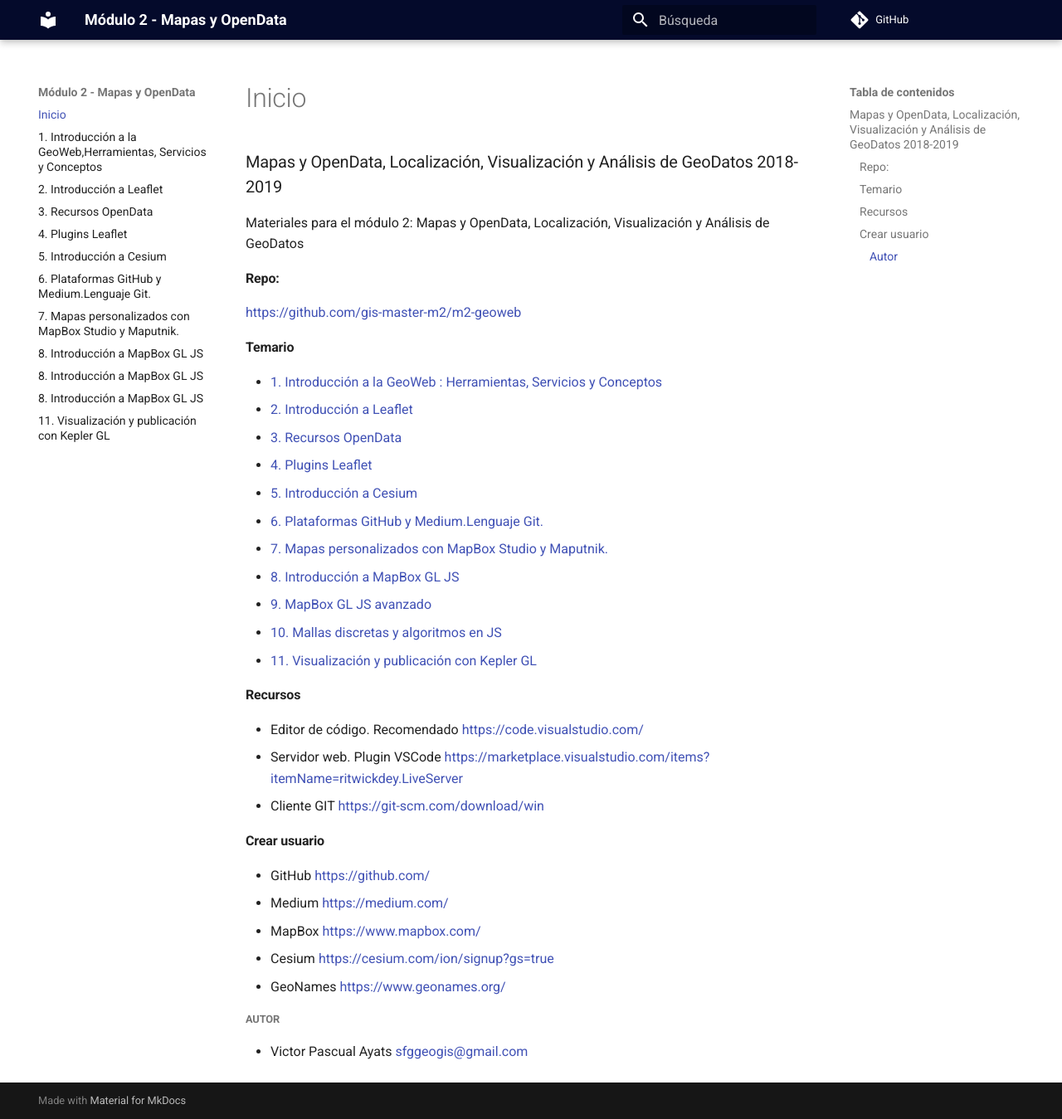
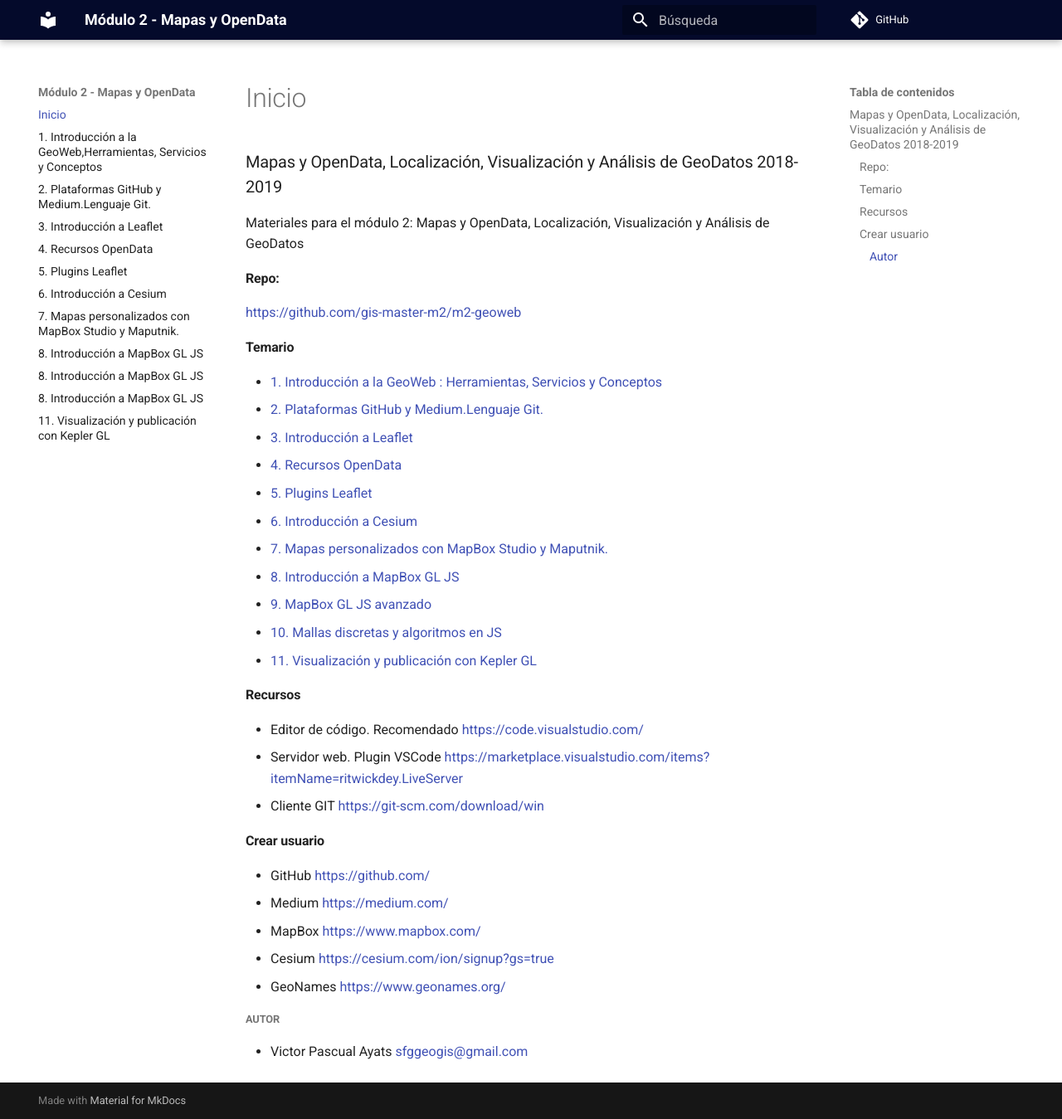
Before and after one commit to thaisfsiq/m2-geoweb, an MkDocs documentation site: the page built from docs/index.md, in a window 1280 px wide and 1349 px high. Shown: the whole window at 83% size. Built offline with MkDocs 1.6.1 and Material for MkDocs 9.7.7, drawn with Linux system fonts in a browser that asks for light colours; comment, search, counter and statistics services are not loaded; some of the changed lines change nothing that is shown.

Commit message:
change ppt

```diff
--- a/docs/index.md
+++ b/docs/index.md
@@ -7,17 +7,17 @@
 
 #### Temario
 
-* [1. Introducción a la GeoWeb : Herramientas, Servicios y Conceptos](1_introduccion_a_las_tecnologias_geoweb)
-* [2. Introducción a Leaflet](2_introduccion_a_leaflet)
-* [3. Recursos OpenData](3_recursos_open_data)
-* [4. Plugins Leaflet](4_plugins_leaflet)
-* [5. Introducción a Cesium](5_introduccion_a_cesium)
-* [6. Plataformas GitHub y Medium.Lenguaje Git.](6_taller_github)
-* [7. Mapas personalizados con MapBox Studio y Maputnik.](7_introduccion_a_vector_tiles)
-* [8. Introducción a MapBox GL JS](8_introduccion_a_mapbox)
-* [9. MapBox GL JS avanzado](8_introduccion_a_mapbox)
-* [10. Mallas discretas y algoritmos en JS](8_introduccion_a_mapbox)
-* [11. Visualización y publicación con Kepler GL](11_visualizacion_con_kepler_gl)
+* [1. Introducción a la GeoWeb : Herramientas, Servicios y Conceptos](introduccion_a_las_tecnologias_geoweb)
+* [2. Plataformas GitHub y Medium.Lenguaje Git.](taller_github)
+* [3. Introducción a Leaflet](introduccion_a_leaflet)
+* [4. Recursos OpenData](recursos_open_data)
+* [5. Plugins Leaflet](plugins_leaflet)
+* [6. Introducción a Cesium](introduccion_a_cesium)
+* [7. Mapas personalizados con MapBox Studio y Maputnik.](introduccion_a_vector_tiles)
+* [8. Introducción a MapBox GL JS](introduccion_a_mapbox)
+* [9. MapBox GL JS avanzado](introduccion_a_mapbox)
+* [10. Mallas discretas y algoritmos en JS](introduccion_a_mapbox)
+* [11. Visualización y publicación con Kepler GL](visualizacion_con_kepler_gl)
 
 
 
--- a/mkdocs.yml
+++ b/mkdocs.yml
@@ -20,17 +20,17 @@
 
 nav:
 - Inicio: index.md
-- 1. Introducción a la GeoWeb,Herramientas, Servicios y Conceptos: 1_introduccion_a_las_tecnologias_geoweb.md
-- 2. Introducción a Leaflet: 2_introduccion_a_leaflet.md
-- 3. Recursos OpenData: 3_recursos_open_data.md
-- 4. Plugins Leaflet: 4_plugins_leaflet.md
-- 5. Introducción a Cesium: 5_introduccion_a_cesium.md
-- 6. Plataformas GitHub y Medium.Lenguaje Git.: 6_taller_github.md
-- 7. Mapas personalizados con MapBox Studio y Maputnik.: 7_introduccion_a_vector_tiles.md
-- 8. Introducción a MapBox GL JS: 8_introduccion_a_mapbox.md
-- 9. MapBox GL JS avanzado: 8_introduccion_a_mapbox.md
-- 10. Mallas discretas y algoritmos en JS: 8_introduccion_a_mapbox.md
-- 11. Visualización y publicación con Kepler GL: 11_visualizacion_con_kepler_gl.md
+- 1. Introducción a la GeoWeb,Herramientas, Servicios y Conceptos: introduccion_a_las_tecnologias_geoweb.md
+- 2. Plataformas GitHub y Medium.Lenguaje Git.: taller_github.md
+- 3. Introducción a Leaflet: introduccion_a_leaflet.md
+- 4. Recursos OpenData: recursos_open_data.md
+- 5. Plugins Leaflet: plugins_leaflet.md
+- 6. Introducción a Cesium: introduccion_a_cesium.md
+- 7. Mapas personalizados con MapBox Studio y Maputnik.: introduccion_a_vector_tiles.md
+- 8. Introducción a MapBox GL JS: introduccion_a_mapbox.md
+- 9. MapBox GL JS avanzado: introduccion_a_mapbox.md
+- 10. Mallas discretas y algoritmos en JS: introduccion_a_mapbox.md
+- 11. Visualización y publicación con Kepler GL: visualizacion_con_kepler_gl.md
 
 
 plugins:
```
Also changed, not shown: docs/introduccion_a_cesium.md (renamed from docs/5_introduccion_a_cesium.md), docs/introduccion_a_las_tecnologias_geoweb.md (renamed from docs/1_introduccion_a_las_tecnologias_geoweb.md), docs/introduccion_a_leaflet.md (renamed from docs/2_introduccion_a_leaflet.md), docs/introduccion_a_mapbox.md (renamed from docs/8_introduccion_a_mapbox.md), docs/introduccion_a_vector_tiles.md (renamed from docs/7_introduccion_a_vector_tiles.md), docs/plugins_leaflet.md (renamed from docs/4_plugins_leaflet.md), docs/recursos_open_data.md (renamed from docs/3_recursos_open_data.md), docs/taller_github.md (renamed from docs/6_taller_github.md), docs/visualizacion_con_kepler_gl.md (renamed from docs/11_visualizacion_con_kepler_gl.md), 4 other files.
